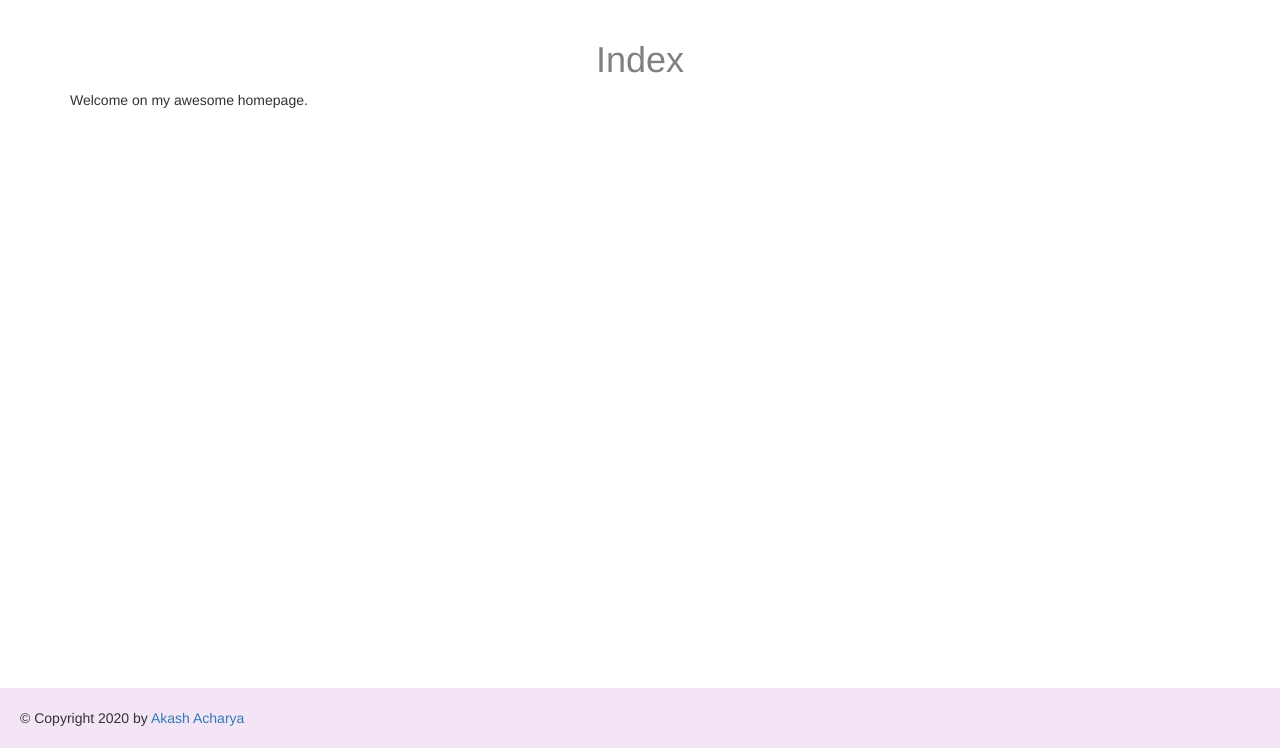
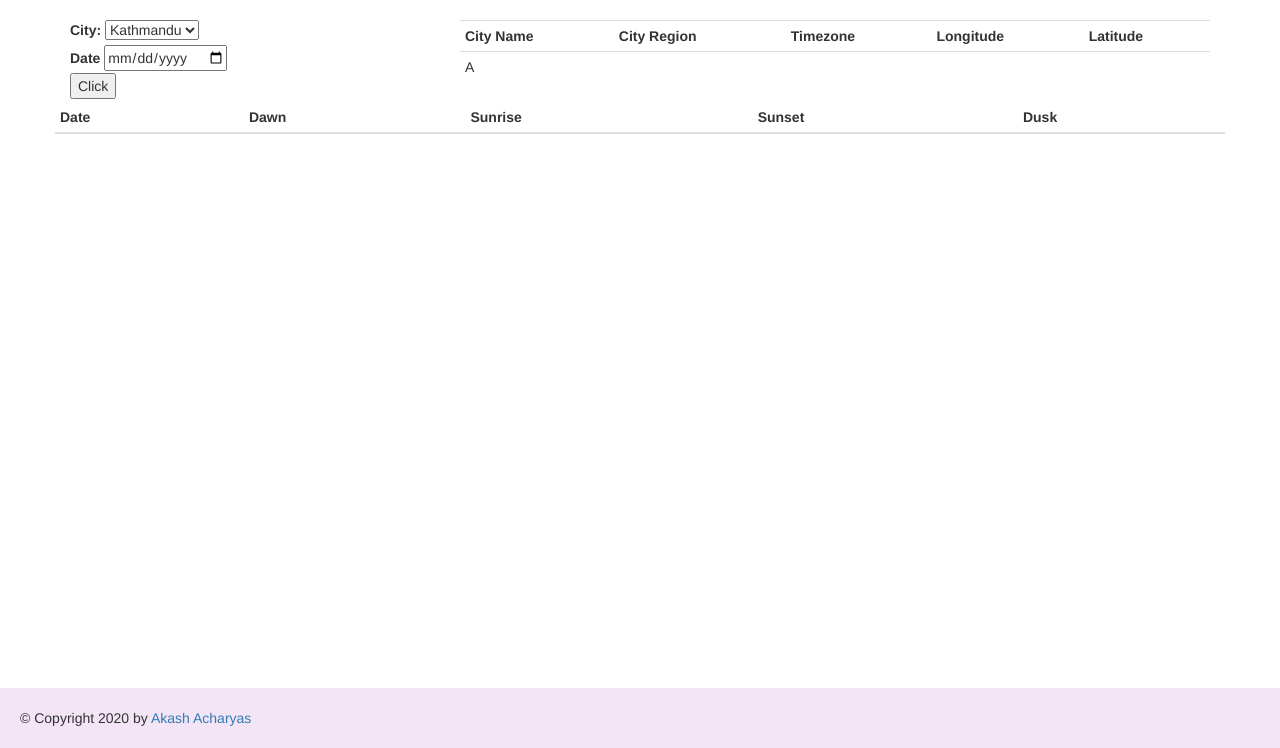
Before and after one commit to akshachrya/Astral, a Flask app: page / in a window 1280 px wide. Shown: the part 52-800 px from the top of the page. Run offline with Flask 2, Linux system fonts and the light colour scheme; lists and menus that the app fills with data are empty; some libraries are stand-ins or nearby versions.

Commit message:
1. Add Form 2. Add table

```diff
--- a/templates/home.html
+++ b/templates/home.html
@@ -1,8 +1,62 @@
 {% extends "layout.html" %}
 {%block home%}active{%endblock%}
 {% block content %}
-  <h1>Index</h1>
-  <p class="important">
-    Welcome on my awesome homepage.
-   </p>
+<!-- Form and Table -->
+<div class="row">
+	<div  class="col-sm-4">
+		<form>
+			<label>City:</label>
+			<select>
+				<option>Kathmandu</option>
+				<option>Texas</option>
+			</select>
+			<br>
+			<label>Date</label>
+			<input type="date" name="startdate">
+			<br>
+			<button type="submit">Click</button>
+		</form>
+	</div>
+
+	<div class="col-sm-8">
+		<table style="width:100%" class="table table-condensed">
+			<tr>
+				<th>City Name</th>
+				<th>City Region</th>
+				<th>Timezone</th>
+				<th>Longitude</th>
+				<th>Latitude</th>
+
+			</tr>
+			<tr>
+				<td>A</td>
+				<td></td>
+				<td></td>
+				<td></td>
+				<td></td>
+
+			</tr>
+
+		</table>
+	</div>
+
+
+</div>
+
+<!-- Datatable -->
+<div class="row">
+	<table style="width:100%" class="table table-condensed">
+		<thead>
+            <tr>
+                  <th>Date</th>
+                  <th>Dawn</th>
+                  <th>Sunrise</th>
+                  <th>Sunset</th>
+                  <th>Dusk</th>
+            </tr>
+        </thead>
+
+	</table>
+
+</div>
 {% endblock %}
--- a/templates/layout.html
+++ b/templates/layout.html
@@ -37,7 +37,7 @@
 </div>
 
 <footer id="footer">
-  <div id="footer-content">&copy; Copyright 2020 by <a href="www.akshwrld.blogspot.com">Akash Acharya</a></div>
+  <div id="footer-content">&copy; Copyright 2020 by <a href="www.akshwrld.blogspot.com">Akash Acharyas</a></div>
 </footer>
 
 </body>
```
